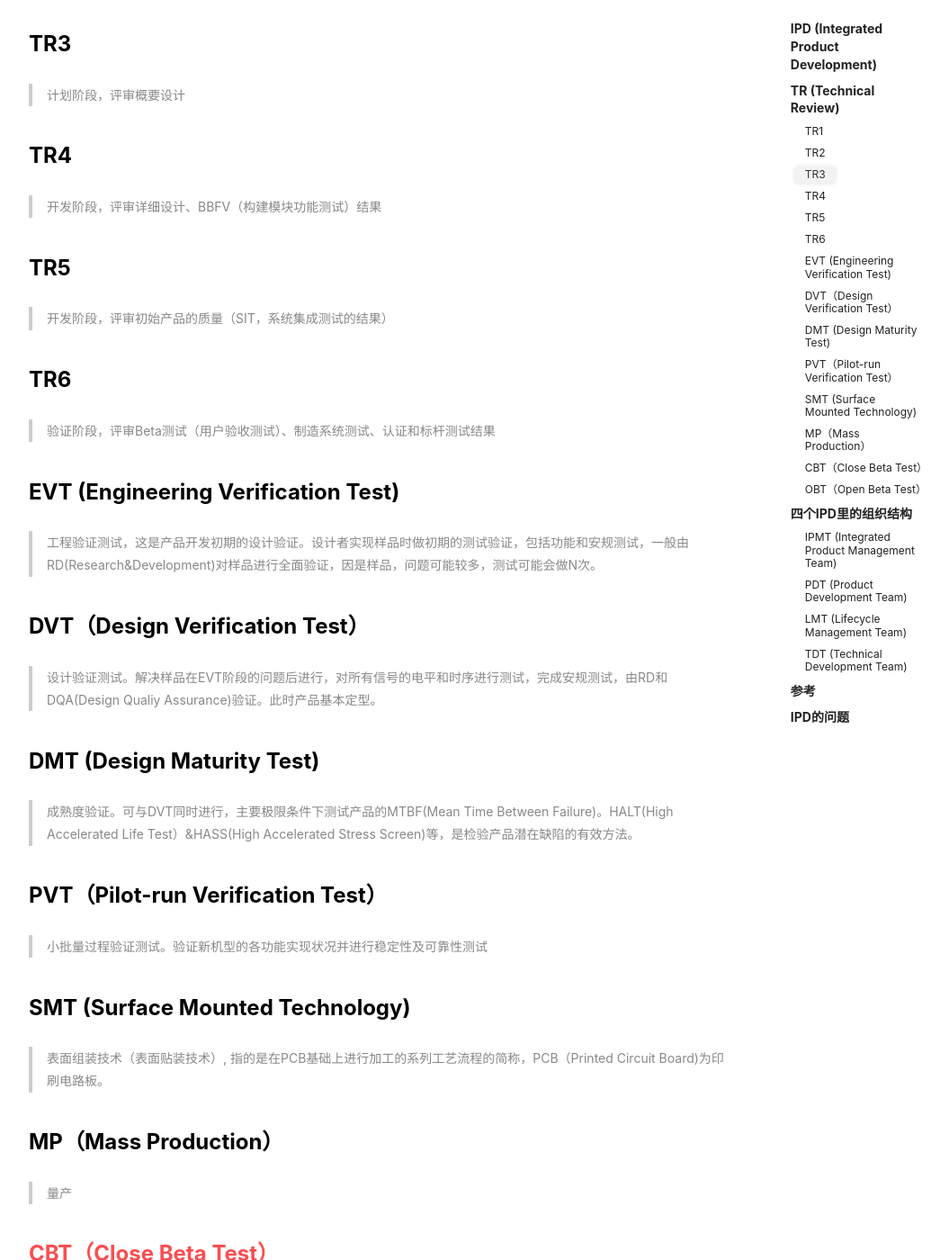
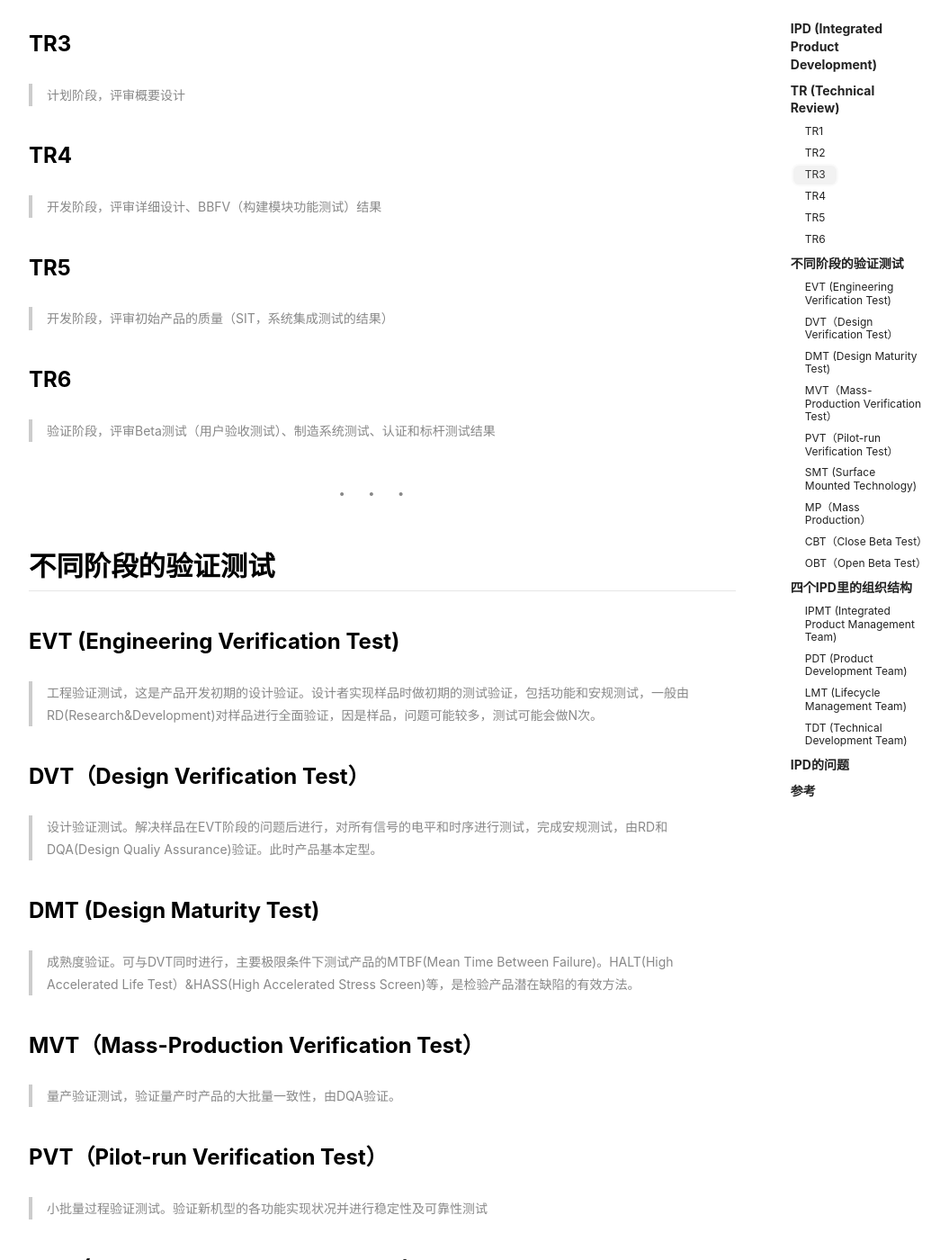
Before and after one commit to wjmmx/wjmmx.github.io, a Jekyll site: the page built from _posts/2020-04-03-Terms_in_IPD.md, in a window 1280 px wide and 1400 px high, scrolled down 685 px. Shown: the whole window at 90% size, without its empty margins (105-1160 px from the left). Built offline with Jekyll 4.4.1, drawn with Linux system fonts in a browser that asks for light colours; nearby versions of some CDN libraries; comment, search, counter and statistics services are not loaded; some of the changed text lies outside the part shown.

Commit message:
add read more

```diff
--- a/_posts/2020-04-03-Terms_in_IPD.md
+++ b/_posts/2020-04-03-Terms_in_IPD.md
@@ -9,6 +9,8 @@ tags: Communication, IPD, Process
 ## TR (Technical Review)
 
 IPD中的TR用数字标识，对应到不同的“瀑布”阶段。
+
+<!--more-->
 
 ### TR1
 
@@ -34,6 +36,10 @@ IPD中的TR用数字标识，对应到不同的“瀑布”阶段。
 
 > 验证阶段，评审Beta测试（用户验收测试）、制造系统测试、认证和标杆测试结果
 
+---
+
+## 不同阶段的验证测试
+
 ### EVT (Engineering Verification Test)
 
 > 工程验证测试，这是产品开发初期的设计验证。设计者实现样品时做初期的测试验证，包括功能和安规测试，一般由RD(Research&Development)对样品进行全面验证，因是样品，问题可能较多，测试可能会做N次。
@@ -45,6 +51,10 @@ IPD中的TR用数字标识，对应到不同的“瀑布”阶段。
 ### DMT (Design Maturity Test)
 
 > 成熟度验证。可与DVT同时进行，主要极限条件下测试产品的MTBF(Mean Time Between Failure)。HALT(High Accelerated Life Test）&HASS(High Accelerated Stress Screen)等，是检验产品潜在缺陷的有效方法。
+
+### MVT（Mass-Production Verification Test）
+
+> 量产验证测试，验证量产时产品的大批量一致性，由DQA验证。
 
 ### PVT（Pilot-run Verification Test）
 
@@ -66,6 +76,8 @@ IPD中的TR用数字标识，对应到不同的“瀑布”阶段。
 
 > 公测。指某种内部软件的测试活动（例如网络游戏的测试运营）对公众开放。公测就是公开测试，封闭测试时参与人数较少，账号较难得，而且出现的BUG一般较多，数据一般不予保留。而公测一般是在内测数月后，游戏的BUG经过内测，已明显减少，允许玩家注册账号，数据予以保留，公测数月后进入正式运营。
 
+---
+
 ## 四个IPD里的组织结构
 
 ### IPMT (Integrated Product Management Team)
@@ -84,12 +96,17 @@ IPD中的TR用数字标识，对应到不同的“瀑布”阶段。
 
 > 技术开发团队：利用从研究和试验获得的知识或技术，为产品开发提供新的工艺和系统而进行实质性的改进。
 
-## 参考
-
-* [一句话解释IPD的核心内容](https://www.jianshu.com/p/cd04d7de2413)
-* [SMT贴片](https://baike.baidu.com/item/SMT贴片/10112579)
+---
 
 ## IPD的问题
 
 1. 问题之一：周期长，流动效率低。针对频繁的市场变化，我们需要缩短反馈环，提高[流动效率](https://www.jrothman.com/mpd/agile/2015/09/resource-efficiency-vs-flow-efficiency-part-1-seeing-your-system/)。
 1. 问题之二：视人为资源。如果是资源，那么它有其固定的能力。但是人的能力是可以发展的，正是因为人有这一特性，才能帮助组织提高适应性、灵活性，创造出伟大的产品。
+
+---
+
+## 参考
+
+* [一句话解释IPD的核心内容](https://www.jianshu.com/p/cd04d7de2413)
+* [SMT贴片](https://baike.baidu.com/item/SMT贴片/10112579)
+* [EVT、DVT是什麼？搞懂IoT新創產品開發的六個階段](https://mag.addmaker.tw/2019/11/15/evt、dvt是什麼？搞懂iot-新創產品開發的六個階段/)
```
